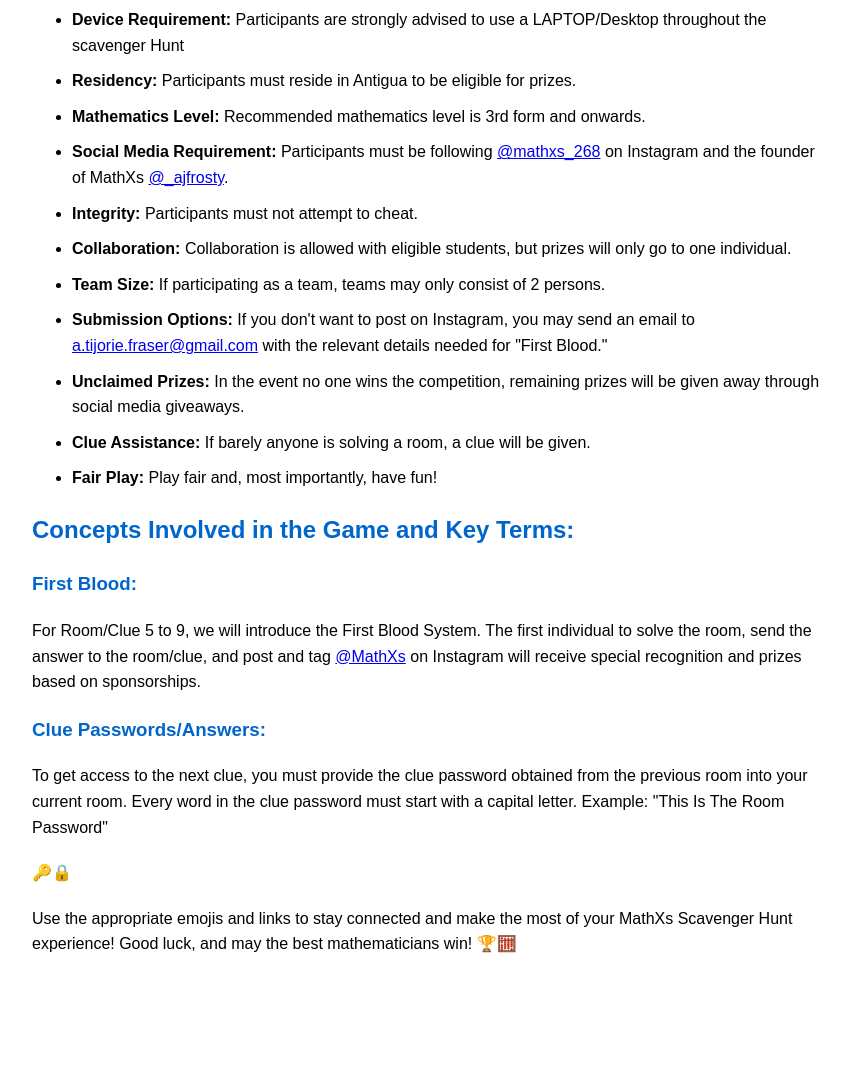
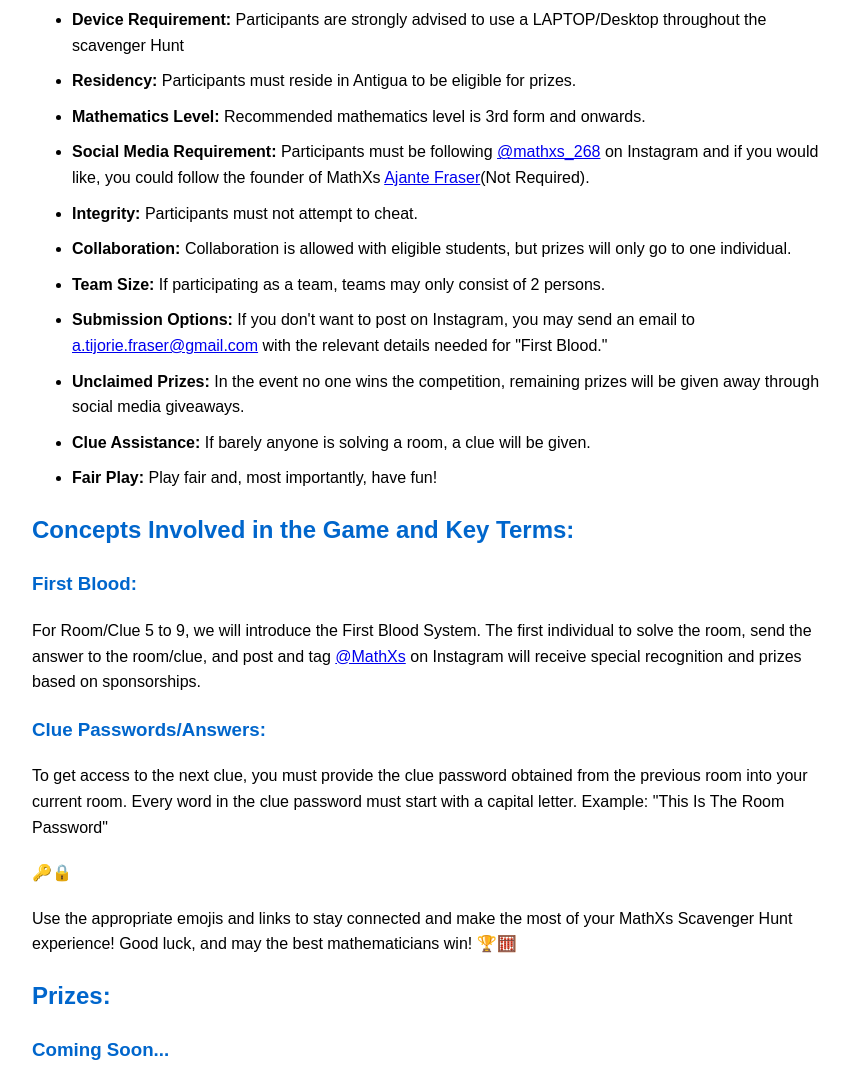
Before and after one commit to AJFrosty/MathXs-Scavenger-Hunt, a plain HTML site: page Home/rules.html in a window 1280 px wide. Shown: the part 400-1485 px from the top of the page, without its empty margins (208-1058 px from the left). Before the commit the page ends 1377 px from the top, so only its background shows below. Drawn offline with Linux system fonts and the light colour scheme.

Commit message:
Updated Rules

```diff
--- a/Home/rules.html
+++ b/Home/rules.html
@@ -45,7 +45,7 @@
         <li><strong>Device Requirement:</strong> Participants are strongly advised to use a LAPTOP/Desktop throughout the scavenger Hunt</li>
         <li><strong>Residency:</strong> Participants must reside in Antigua to be eligible for prizes.</li>
         <li><strong>Mathematics Level:</strong> Recommended mathematics level is 3rd form and onwards.</li>
-        <li><strong>Social Media Requirement:</strong> Participants must be following <a href="https://www.instagram.com/mathxs_268/" target="_blank">@mathxs_268</a> on Instagram and the founder of MathXs <a href="https://www.instagram.com/_ajfrosty/" target="_blank">@_ajfrosty</a>.</li>
+        <li><strong>Social Media Requirement:</strong> Participants must be following <a href="https://www.instagram.com/mathxs_268/" target="_blank">@mathxs_268</a> on Instagram and if you would like, you could follow the founder of MathXs <a href="https://www.instagram.com/_ajfrosty/" target="_blank">Ajante Fraser</a>(Not Required).</li>
         <li><strong>Integrity:</strong> Participants must not attempt to cheat.</li>
         <li><strong>Collaboration:</strong> Collaboration is allowed with eligible students, but prizes will only go to one individual.</li>
         <li><strong>Team Size:</strong> If participating as a team, teams may only consist of 2 persons.</li>
@@ -67,5 +67,7 @@
 
     <p>Use the appropriate emojis and links to stay connected and make the most of your MathXs Scavenger Hunt experience! Good luck, and may the best mathematicians win! 🏆🧮</p>
 
+    <h2>Prizes:</h2>
+    <h3>Coming Soon...</h3>
 </body>
 </html>
```
